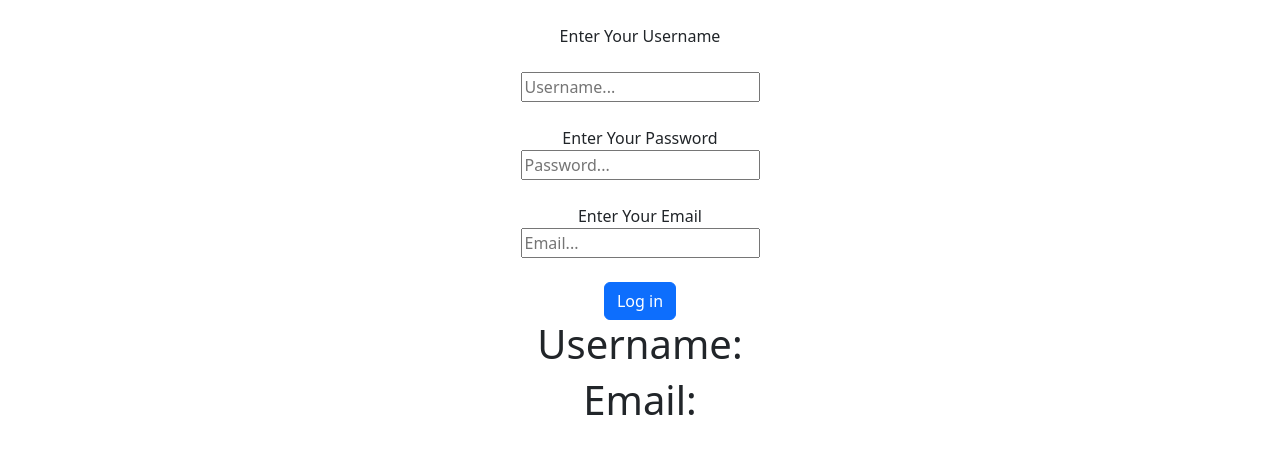
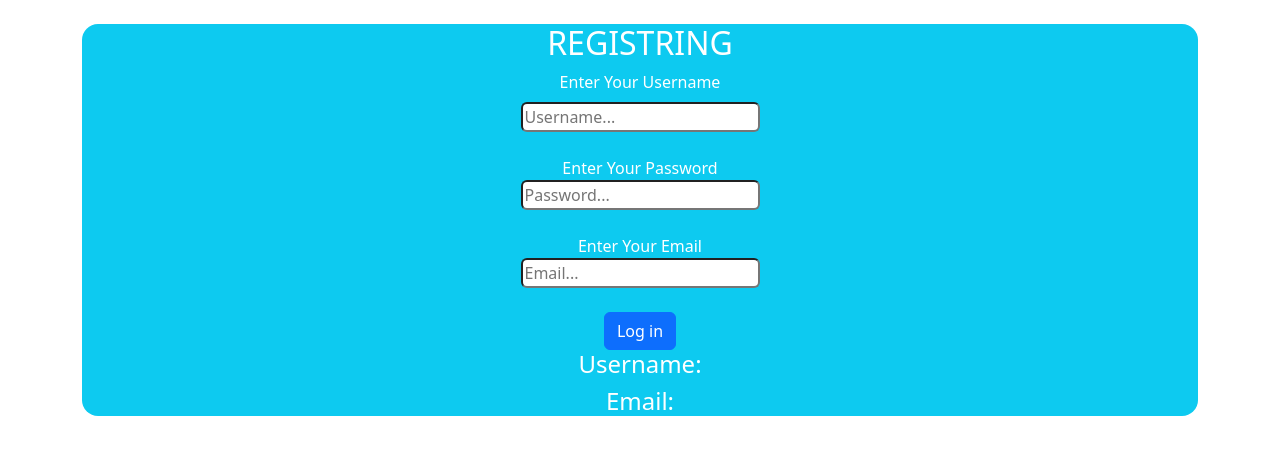
Before and after one commit to ismaylibra/Form_Validation, a plain HTML site: page index.html in a window 1280 px wide. Drawn offline with nearby package versions, Linux system fonts and the light colour scheme.

Commit message:
modified

```diff
--- a/index.html
+++ b/index.html
@@ -11,16 +11,17 @@
 <body>
     <div id="all-div" class="mt-4">
         <div class="container">
-            <form id="validation" class="text-center">
-                <label class="mb-4">Enter Your Username</label><br>
-                <input id="username" type="text"  placeholder="Username..." required><br>
+            <form id="validation" class="text-center bg-info text-white rounded-4">
+                <h2>REGISTRING</h2>
+                <label class="mb-2">Enter Your Username</label><br>
+                <input id="username" class="rounded-2" type="text"  placeholder="Username..." required><br>
                 <label class="mt-4">Enter Your Password</label><br>
-                <input id="pw" type="password" placeholder="Password..." required min="6"><br>
+                <input id="pw" type="password" class="rounded-2" placeholder="Password..." required min="6"><br>
                 <label class="mt-4">Enter Your Email</label><br>
-                <input id="mail" type="email" placeholder="Email..." required><br>
+                <input id="mail" type="email" class="rounded-2" placeholder="Email..." required><br>
                 <button id="login" class="btn btn-primary mt-4">Log in</button>
-                <h1>Username: <span id="un"></span></h1>
-                <h1>Email: <span id="em"></span></h1>
+                <h4>Username: <span id="un"></span></h4>
+                <h4>Email: <span id="em"></span></h4>
             </form>
 
         </div>
```
